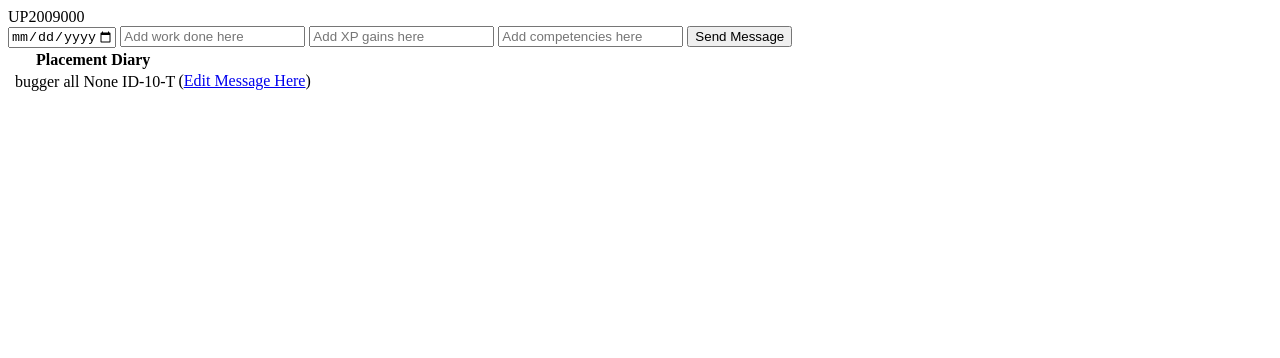
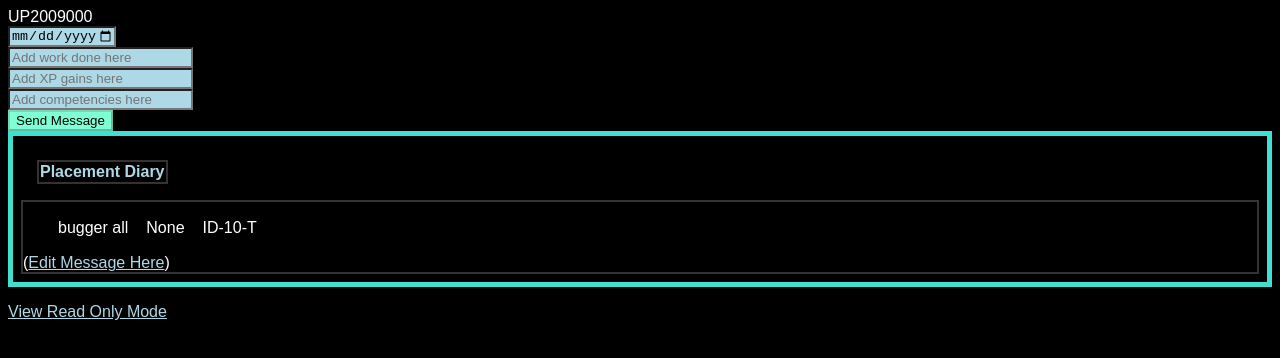
Before and after one commit to AlexanderEJDC/WebProgCoursework, a website: page Main/clientside/index.html in a window 1280 px wide. Drawn offline with Linux system fonts and the light colour scheme; no server answers.

Commit message:
CSS added. Reader mode added. Fixes #6

```diff
--- a/Main/clientside/index.html
+++ b/Main/clientside/index.html
@@ -1,8 +1,7 @@
 <!DOCTYPE html>
 <meta charset="utf-8">
 <meta name="viewport" content="width=device-width, initial-scale=1" />
-
-
+<link rel="stylesheet" href="stylesheet.css">
 <script defer src="index.js"> </script>
 
 <title> Placement Diary </title>
@@ -14,7 +13,7 @@
 <input type="text" class = "payloadInput" id = "workInput" name = "work" placeholder = "Add work done here">
 <input type="text" class = "payloadInput" id = "xpInput" name = "xp" placeholder = "Add XP gains here">
 <input type="text" class = "payloadInput" id = "compInput" name = "competencies" placeholder = "Add competencies here">
-<input type="submit" id = "submissionBtn" value = "Send Message" >
+<input type="submit" id = "submissionBtn" value = "Send Message" disabled>
 
 <section id = tableSection>
 
@@ -39,15 +38,17 @@
 </template>
 
 <template id = "tableRowTemplate">
-    <tr>
-        <td class = "date"></td>
-        <td class = "workDone"></td>
-        <td class = "ExpGain"></td>
-        <td class = "Competencies"></td>
+    <tr class = "dataRow">
+        <td class = "date" class = "dataCell"></td>
+        <td class = "workDone" class = "dataCell"></td>
+        <td class = "ExpGain" class = "dataCell"></td>
+        <td class = "Competencies" class = "dataCell"></td>
     </tr>
 </template>
+</section>
 
+</main>
 
-
-</section>
-</main>
+<footer>
+    <p><a href = reader.html> View Read Only Mode </p>
+</footer>
--- a/Main/clientside/index.js
+++ b/Main/clientside/index.js
@@ -67,6 +67,7 @@ async function sendMessage() { // Send a message to the server
     const updatedMsgs = await response.json();
     removeContent(el.tableParent);
     showMessage(updatedMsgs);
+    el.submissionBtn.disabled = true;
   } else { console.log('Failed to send message'); }
 }
 
@@ -94,6 +95,10 @@ function prepareHandles() { // Setup elements used in the code here.
   el.suppliedWork = document.querySelector('#workInput');
   el.suppliedXP = document.querySelector('#xpInput');
   el.suppliedComp = document.querySelector('#compInput');
+
+  for (const field of ui.inputFields) {
+    field.addEventListener('input', toggleBtn);
+  }
 }
 
 function addEventListeners() { // Setup button listeners.
--- a/Main/clientside/stylesheet.css
+++ b/Main/clientside/stylesheet.css
@@ -1 +1,58 @@
-MainTable { border: 1px solid #333;}
+:root {
+    font-family: Arial;
+    --pad: 1rem;
+
+}
+
+header {
+    width: 50vw;
+}
+
+* {
+    background-color: black;
+    color: white;
+}
+
+.payloadInput {
+    color: lightblue;
+    background-color: lightblue;
+    color: black;
+    display: grid;
+    grid-template-columns: 1fr auto;
+}
+
+.input {
+    background-color: lightblue;
+    color: black;
+}
+
+#placementTable {
+    border: 5px solid turquoise;
+    border-spacing: 1rem;
+    width: auto;
+    padding: 0.5rem;
+    display: grid;
+}
+
+.tableHeader {
+    border: 2px solid #333;
+    color: lightblue;
+}
+
+.dataRow {
+    border: 2px solid #333;
+}
+
+a {
+    color: lightblue;
+}
+
+#submissionBtn {
+    background-color: aquamarine;
+    color: black;
+}
+
+#submit {
+    background-color: aquamarine;
+    color: black;
+}
```
Also changed, not shown: Main/clientside/editor.html (+1 -1 lines), Main/clientside/reader.html (added, +43 -0 lines), Main/clientside/reader.js (added, +53 -0 lines).
